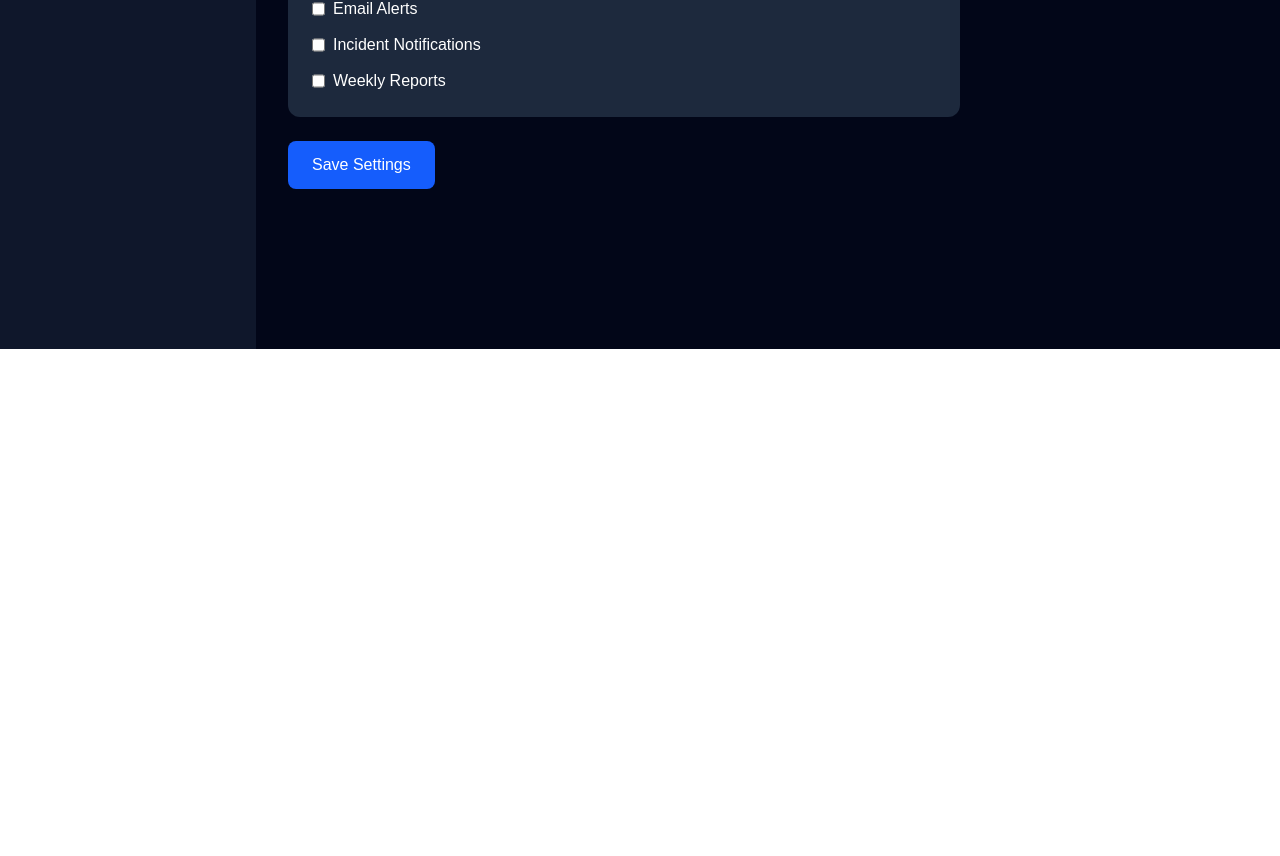
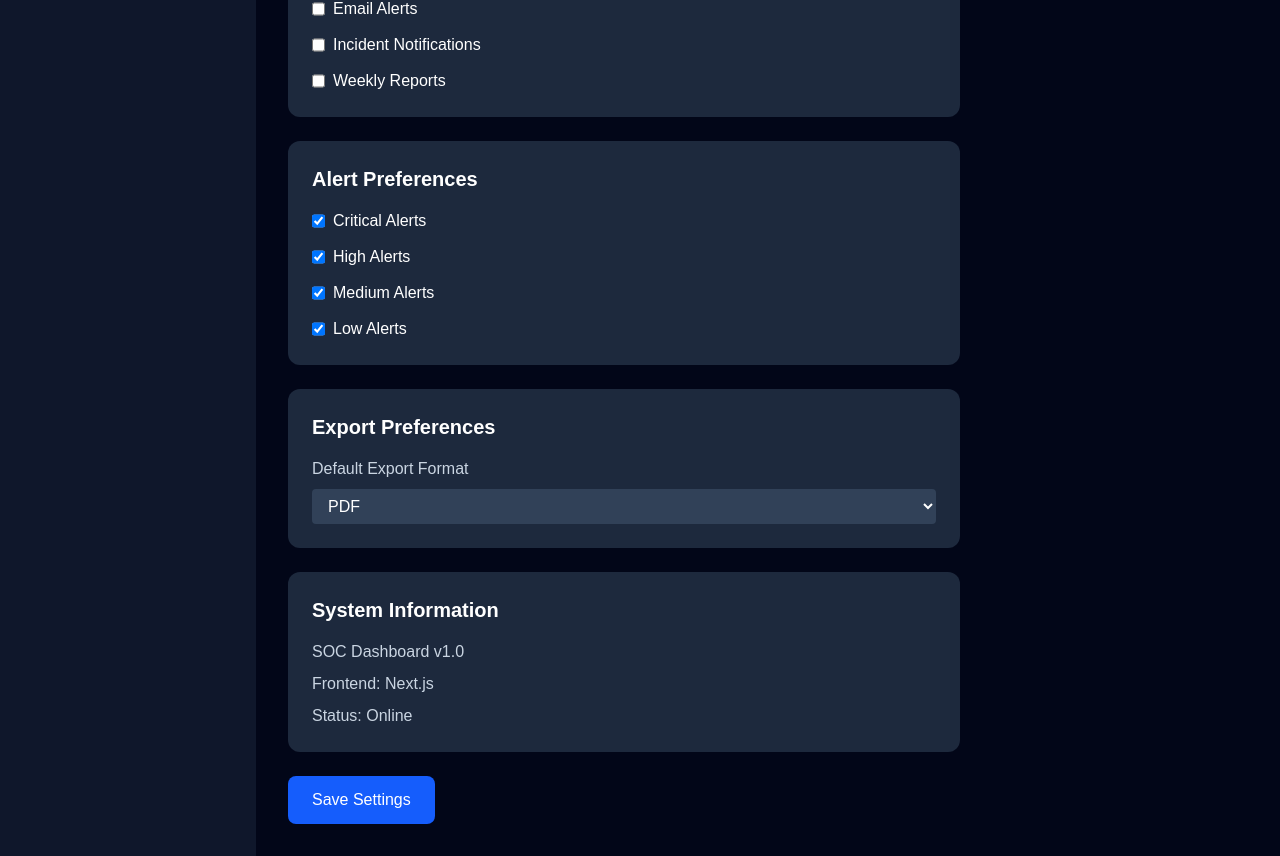
Before and after one commit to Alex-2302/SOC, a Next.js app: page /settings in a window 1280 px wide. Shown: the part 451-1307 px from the top of the page. Before the commit the page ends 800 px from the top, so only its background shows below. Built offline with nearby package versions, Linux system fonts and the light colour scheme.

Commit message:
Added Login Page

```diff
--- a/src/app/layout.tsx
+++ b/src/app/layout.tsx
@@ -14,8 +14,8 @@ const geistMono = Geist_Mono({
 });
 
 export const metadata: Metadata = {
-  title: "Create Next App",
-  description: "Generated by create next app",
+  title: "SOC Dashboard",
+  description: "Security Operations Center Dashboard",
 };
 
 export default function RootLayout({
@@ -28,14 +28,12 @@ export default function RootLayout({
       lang="en"
       className={`${geistSans.variable} ${geistMono.variable} h-full antialiased`}
     >
-     <body className="min-h-full bg-slate-950">
-  <div className="flex">
-    <Sidebar />
-    <main className="flex-1">
-      {children}
-    </main>
-  </div>
-</body>
+      <body className="min-h-full bg-slate-950">
+        <div className="flex">
+          <Sidebar />
+          <main className="flex-1">{children}</main>
+        </div>
+      </body>
     </html>
   );
 }
--- /dev/null
+++ b/src/app/login/page.tsx
@@ -0,0 +1,72 @@
+"use client";
+
+import { useState } from "react";
+import { useRouter } from "next/navigation";
+
+export default function LoginPage() {
+  const router = useRouter();
+
+  const [username, setUsername] = useState("");
+  const [password, setPassword] = useState("");
+  const [error, setError] = useState("");
+
+  const handleLogin = () => {
+    if (
+      username === "admin" &&
+      password === "admin123"
+    ) {
+      localStorage.setItem("loggedIn", "true");
+      router.replace("/welcome");
+    } else {
+      setError("Invalid username or password");
+    }
+  };
+
+  return (
+    <main className="min-h-screen bg-slate-950 flex items-center justify-center">
+      <div className="bg-slate-800 p-8 rounded-xl w-96">
+        <h1 className="text-3xl font-bold text-white mb-6">
+          SOC Dashboard Login
+        </h1>
+
+        <input
+          type="text"
+          placeholder="Username"
+          value={username}
+          onChange={(e) => setUsername(e.target.value)}
+          className="w-full p-3 mb-4 rounded bg-slate-700 text-white"
+        />
+
+        <input
+          type="password"
+          placeholder="Password"
+          value={password}
+          onChange={(e) => setPassword(e.target.value)}
+          className="w-full p-3 mb-4 rounded bg-slate-700 text-white"
+        />
+
+        {error && (
+          <p className="text-red-500 mb-4">
+            {error}
+          </p>
+        )}
+
+        <button
+          onClick={handleLogin}
+          className="w-full bg-blue-600 p-3 rounded text-white"
+        >
+          Login
+        </button>
+
+        <button
+          className="mt-4 text-blue-400 text-sm"
+          onClick={() =>
+            alert("Please contact the SOC Administrator.")
+          }
+        >
+          Forgot Password?
+        </button>
+      </div>
+    </main>
+  );
+}
--- a/src/app/page.tsx
+++ b/src/app/page.tsx
@@ -1,3 +1,4 @@
+
 import StatCard from "@/components/StatCard";
 import ThreatChart from "@/components/ThreatChart";
 import dashboardData from "@/data/dashboard.json";
--- a/src/app/settings/page.tsx
+++ b/src/app/settings/page.tsx
@@ -1,3 +1,5 @@
+"use client";
+
 export default function SettingsPage() {
   return (
     <main className="min-h-screen bg-slate-950 text-white p-8">
@@ -6,6 +8,8 @@ export default function SettingsPage() {
       </h1>
 
       <div className="space-y-6 max-w-2xl">
+
+        {/* User Preferences */}
         <div className="bg-slate-800 rounded-xl p-6">
           <h2 className="text-xl font-semibold mb-4">
             User Preferences
@@ -38,6 +42,7 @@ export default function SettingsPage() {
           </div>
         </div>
 
+        {/* Notifications */}
         <div className="bg-slate-800 rounded-xl p-6">
           <h2 className="text-xl font-semibold mb-4">
             Notifications
@@ -61,9 +66,76 @@ export default function SettingsPage() {
           </div>
         </div>
 
-        <button className="bg-blue-600 px-6 py-3 rounded-lg">
+        {/* Alert Preferences */}
+        <div className="bg-slate-800 rounded-xl p-6">
+          <h2 className="text-xl font-semibold mb-4">
+            Alert Preferences
+          </h2>
+
+          <div className="space-y-3">
+            <label className="flex gap-2">
+              <input type="checkbox" defaultChecked />
+              Critical Alerts
+            </label>
+
+            <label className="flex gap-2">
+              <input type="checkbox" defaultChecked />
+              High Alerts
+            </label>
+
+            <label className="flex gap-2">
+              <input type="checkbox" defaultChecked />
+              Medium Alerts
+            </label>
+
+            <label className="flex gap-2">
+              <input type="checkbox" defaultChecked />
+              Low Alerts
+            </label>
+          </div>
+        </div>
+
+        {/* Export Preferences */}
+        <div className="bg-slate-800 rounded-xl p-6">
+          <h2 className="text-xl font-semibold mb-4">
+            Export Preferences
+          </h2>
+
+          <label className="block">
+            <span className="text-slate-300">
+              Default Export Format
+            </span>
+
+            <select className="w-full mt-2 bg-slate-700 rounded px-3 py-2">
+              <option>PDF</option>
+              <option>DOCX</option>
+              <option>CSV</option>
+              <option>TXT</option>
+            </select>
+          </label>
+        </div>
+
+        {/* System Information */}
+        <div className="bg-slate-800 rounded-xl p-6">
+          <h2 className="text-xl font-semibold mb-4">
+            System Information
+          </h2>
+
+          <div className="space-y-2 text-slate-300">
+            <p>SOC Dashboard v1.0</p>
+            <p>Frontend: Next.js</p>
+            <p>Status: Online</p>
+          </div>
+        </div>
+
+        {/* Save Button */}
+        <button
+          onClick={() => alert("Settings Saved")}
+          className="bg-blue-600 px-6 py-3 rounded-lg hover:bg-blue-700"
+        >
           Save Settings
         </button>
+
       </div>
     </main>
   );
--- /dev/null
+++ b/src/app/welcome/page.tsx
@@ -0,0 +1,28 @@
+"use client";
+
+export default function WelcomePage() {
+  return (
+    <main className="min-h-screen bg-slate-950 flex items-center justify-center">
+      <div className="bg-slate-800 p-10 rounded-xl w-[500px] text-center shadow-lg">
+
+        <h1 className="text-4xl font-bold text-white mb-4">
+          Welcome to SOC Dashboard
+        </h1>
+
+        <p className="text-slate-300 mb-8">
+          Login successful.
+          <br />
+          Click Next to continue to the dashboard.
+        </p>
+
+        <button
+          onClick={() => (window.location.href = "/")}
+          className="bg-blue-600 hover:bg-blue-700 text-white px-8 py-3 rounded-lg font-medium"
+        >
+          Next
+        </button>
+
+      </div>
+    </main>
+  );
+}
--- a/src/components/Sidebar.tsx
+++ b/src/components/Sidebar.tsx
@@ -7,6 +7,9 @@ export default function Sidebar() {
   const pathname = usePathname();
 
 
+  if (pathname === "/login" || pathname === "/welcome") {
+    return null;
+  }
   return (
     <div className="w-64 min-h-screen bg-slate-900 p-4">
       <h1 className="text-white text-xl font-bold mb-8">
--- /dev/null
+++ b/src/hooks/useAuth.ts
@@ -0,0 +1,16 @@
+"use client";
+
+import { useEffect } from "react";
+import { useRouter } from "next/navigation";
+
+export default function useAuth() {
+  const router = useRouter();
+
+  useEffect(() => {
+    const loggedIn = localStorage.getItem("loggedIn");
+
+    if (!loggedIn) {
+      router.replace("/login");
+    }
+  }, [router]);
+}
```
